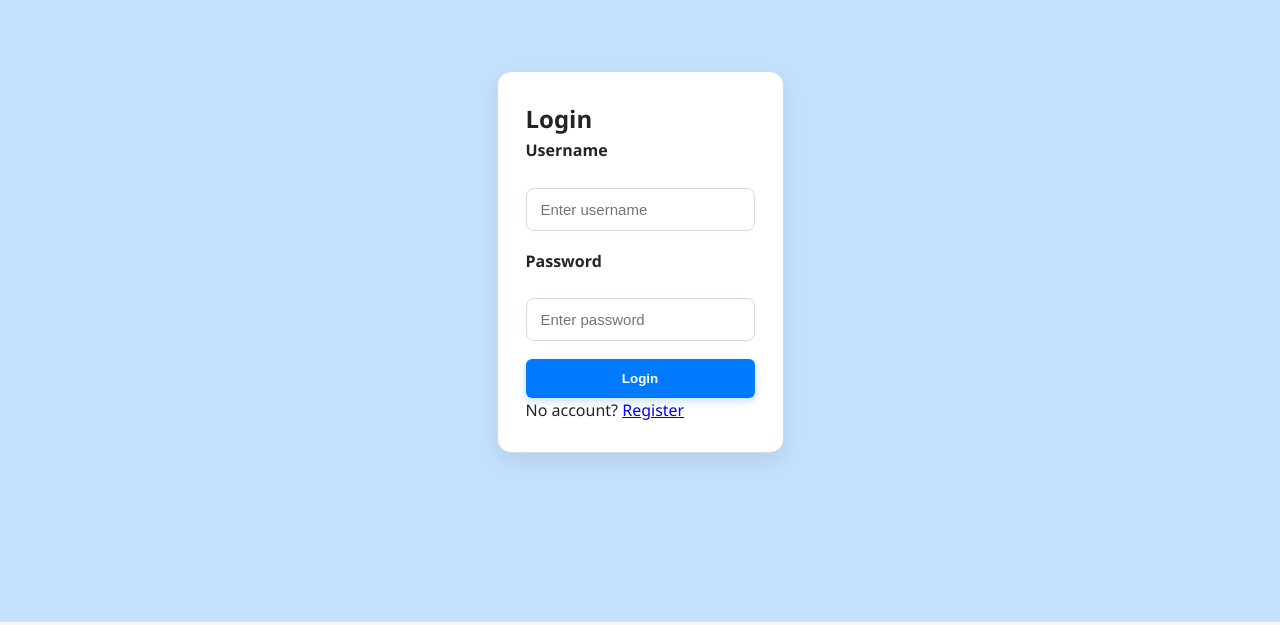
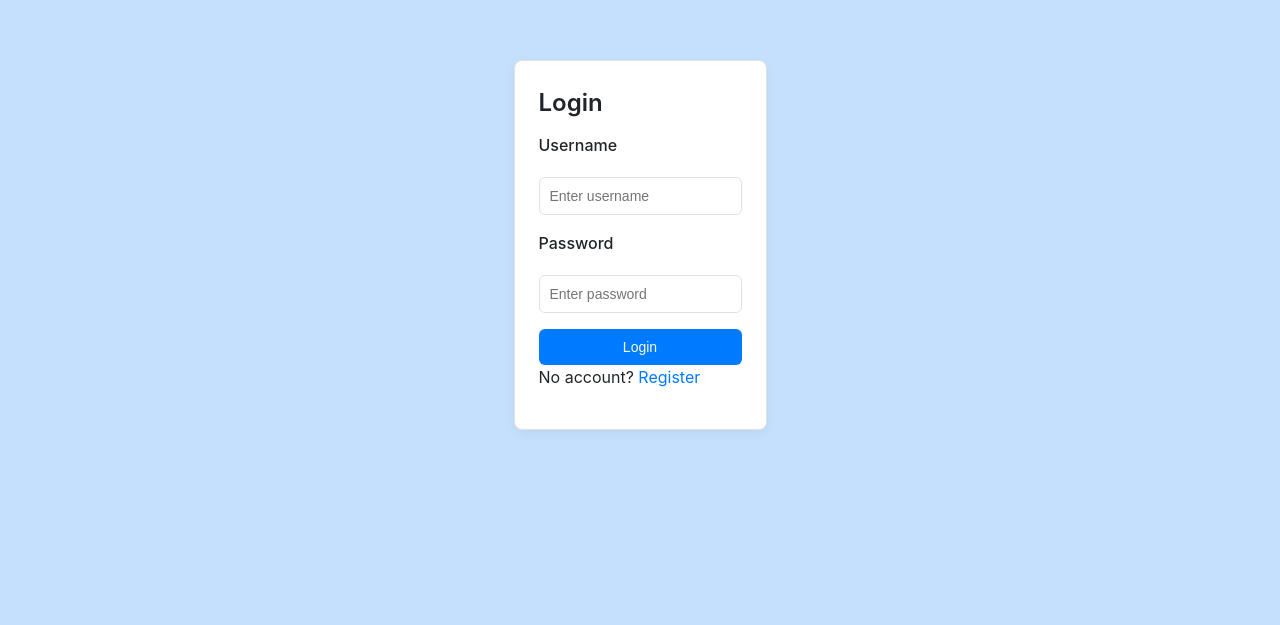
Before and after one commit to nsk20051010/LoanLens, a React (Create React App) app in the folder frontend/: page /login in a window 1280 px wide. Shown: the part 175-800 px from the top of the page. Built offline with nearby package versions, Linux system fonts and the light colour scheme; no server answers.

Commit message:
Update styles.css

```diff
--- a/frontend/src/styles.css
+++ b/frontend/src/styles.css
@@ -1,108 +1,104 @@
 /* -----------------------------------------------------
-   Root Variables (Theme: Modern Soft Blue)
+Root Variables (Theme 1: Modern & Trustworthy)
 ----------------------------------------------------- */
 :root {
   --primary: #007AFF;
   --primary-dark: #005bb5;
-  --secondary: #e8f1ff;
+  --secondary: #f0f7ff;
   --danger: #dc3545;
   --success: #28a745;
-
   --text-dark: #212529;
-  --text-light: #ffffff;
+  --text-light: #f8f9fa;
   --text-muted: #6c757d;
-
-  --bg-body: #c4e0fc;        /* full-page background */
-  --bg-surface: #ffffff;     /* cards, input fields */
-
-  --border-color: #d0dae6;
-  --shadow: 0 8px 22px rgba(0, 0, 0, 0.08);
-
-  --nav-height: 65px;
+  --bg-body: #c4e0fc;       /* Page background */
+  --bg-surface: #FFFFFF;    /* Card, inputs, UI elements */
+  --border-color: #dee2e6;
+  --shadow: 0 4px 12px rgba(0, 0, 0, 0.05);
+  --nav-height: 60px;
 }
 
 /* -----------------------------------------------------
 Global Styles
 ----------------------------------------------------- */
 *, *::before, *::after {
-  box-sizing: border-box;
   margin: 0;
   padding: 0;
+  box-sizing: border-box;
 }
 
 body {
-  font-family: "Segoe UI", Roboto, Arial, sans-serif;
-  background: var(--bg-body);
+  font-family: -apple-system, BlinkMacSystemFont, "Segoe UI", Roboto, Helvetica, Arial, sans-serif;
+  background: var(--bg-body);    /* ONLY page background */
   color: var(--text-dark);
-  padding-top: calc(var(--nav-height) + 12px);
-  line-height: 1.6;
+  padding-top: var(--nav-height);
+  line-height: 1.5;
 }
 
-/* Smooth fade-in effect globally */
-.fade-in {
-  opacity: 0;
-  transform: translateY(10px);
-  animation: fadeIn 0.6s ease-out forwards;
+h1, h2, h3, h4, h5, h6 {
+  margin-bottom: 0.75rem;
+  font-weight: 600;
 }
-@keyframes fadeIn {
-  to {
-    opacity: 1;
-    transform: translateY(0);
+
+p { margin-bottom: 1rem; }
+
+a {
+  color: var(--primary);
+  text-decoration: none;
+  transition: 0.2s ease;
 }
-}
+
+a:hover { color: var(--primary-dark); }
+
+ul { list-style-type: none; }
 
 /* -----------------------------------------------------
 Main Container
 ----------------------------------------------------- */
 .container {
-  max-width: 1050px;
-  margin: 30px auto;
-  padding: 24px;
-  animation: fadeIn 0.7s ease-out;
+  max-width: 960px;
+  margin: 0 auto;
+  padding: 24px 20px;
 }
 
 /* -----------------------------------------------------
-   Navbar (slightly lowered + floating)
+Navbar
 ----------------------------------------------------- */
 .navbar {
   position: fixed;
-  top: 10px; /* lowered for floating look */
-  left: 50%;
-  transform: translateX(-50%);
-
-  width: calc(100% - 40px);
-  max-width: 1200px;
+  top: 0; left: 0; right: 0;
+  z-index: 1000;
 
   display: flex;
   justify-content: space-between;
   align-items: center;
+  gap: 1rem;
 
-  background: var(--bg-surface);
-  padding: 14px 24px;
-  border-radius: 12px;
+  padding: 0 20px;
+  min-height: var(--nav-height);
 
-  box-shadow: var(--shadow);
-  border: 1px solid var(--border-color);
-  z-index: 1000;
+  background: var(--bg-surface); /* White navbar */
+  color: var(--text-dark);
+
+  border-bottom: 1px solid var(--border-color);
+  box-shadow: 0 2px 4px rgba(0, 0, 0, 0.02);
 }
 
 .logo {
-  font-size: 1.6rem;
   font-weight: 700;
+  font-size: 1.5rem;
   color: var(--primary);
 }
 
 .nav-links {
   display: flex;
-  gap: 22px;
+  gap: 16px;
 }
 
 .nav-links a {
+  padding: 8px 4px;
+  font-weight: 500;
   color: var(--text-muted);
-  padding: 8px 4px;
   border-bottom: 2px solid transparent;
-  font-weight: 500;
-  transition: 0.2s ease;
 }
 
 .nav-links a.active {
@@ -110,40 +106,67 @@ body {
   border-bottom-color: var(--primary);
 }
 
+.logout-btn {
+  background: var(--danger);
+}
+
 /* -----------------------------------------------------
 Buttons
 ----------------------------------------------------- */
 button {
-  padding: 12px 18px;
+  padding: 10px 16px;
+  border-radius: 6px;
   background: var(--primary);
   color: var(--text-light);
-  border-radius: 6px;
   border: none;
   cursor: pointer;
-  font-weight: 600;
+  font-size: 14px;
+  font-weight: 500;
   transition: 0.2s ease;
-  box-shadow: 0 3px 8px rgba(0, 122, 255, 0.25);
 }
 
-button:hover {
-  background: var(--primary-dark);
-}
-
-.logout-btn {
-  background: var(--danger) !important;
+button:hover { background: var(--primary-dark); }
+button:disabled {
+  opacity: 0.6;
+  cursor: not-allowed;
 }
 
 /* -----------------------------------------------------
-   Cards (Floating Forms, Dashboard Boxes)
+Cards & Lists
 ----------------------------------------------------- */
 .card {
-  background: var(--bg-surface);
-  padding: 28px;
-  margin: 30px 0;
-  border-radius: 14px;
+  background: var(--bg-surface); /* WHITE */
+  padding: 24px;
+  border-radius: 8px;
   border: 1px solid var(--border-color);
   box-shadow: var(--shadow);
-  animation: fadeIn 0.7s ease-out;
+  margin-bottom: 20px;
+}
+
+.list {
+  border: 1px solid var(--border-color);
+  border-radius: 8px;
+  overflow: hidden;
+  padding: 0;
+}
+
+.member-item,
+.list li {
+  background: var(--bg-surface); /* WHITE rows */
+  padding: 16px;
+  border-bottom: 1px solid var(--border-color);
+  display: flex;
+  justify-content: space-between;
+  align-items: center;
+}
+
+.member-item:last-child,
+.list li:last-child {
+  border-bottom: none;
+}
+
+.muted {
+  color: var(--text-muted);
 }
 
 /* -----------------------------------------------------
@@ -152,23 +175,33 @@ button:hover {
 .form {
   display: flex;
   flex-direction: column;
-  gap: 18px;
+  gap: 16px;
+}
+
+.form-inline {
+  display: flex;
+  flex-wrap: wrap;
+  gap: 12px;
 }
 
 .form label {
-  font-weight: 600;
-  margin-bottom: 6px;
+  font-weight: 500;
+  margin-bottom: 4px;
 }
 
+/* INPUTS — UPDATED AS REQUESTED (WHITE BACKGROUND) */
 input,
 select,
 textarea {
   width: 100%;
-  padding: 12px 14px;
-  border-radius: 8px;
+  padding: 10px;
+  border-radius: 6px;
   border: 1px solid var(--border-color);
-  background: var(--bg-surface);   /* WHITE inputs */
-  font-size: 15px;
+
+  background: var(--bg-surface);   /* WHITE INPUT FIELDS */
+  color: var(--text-dark);
+
+  font-size: 14px;
   transition: 0.2s ease;
 }
 
@@ -177,88 +210,68 @@ select:focus,
 textarea:focus {
   outline: none;
   border-color: var(--primary);
-  box-shadow: 0 0 0 4px var(--secondary);
-}
-
-/* -----------------------------------------------------
-   Lists & Member Items
------------------------------------------------------ */
-.member-item,
-.list li {
-  background: var(--bg-surface);
-  padding: 18px;
-  border-bottom: 1px solid var(--border-color);
-}
-
-.member-item:last-child,
-.list li:last-child {
-  border-bottom: none;
-}
-
-.list {
-  border-radius: 12px;
-  overflow: hidden;
-  border: 1px solid var(--border-color);
-}
-
-/* -----------------------------------------------------
-   Dashboard Summary Cards
------------------------------------------------------ */
-.summary-grid {
-  display: grid;
-  grid-template-columns: repeat(auto-fit, minmax(240px, 1fr));
-  gap: 24px;
-}
-
-.summary-grid .card {
-  margin: 0;
-  text-align: center;
-  padding: 24px;
-}
-
-.summary-grid .card h3 {
-  color: var(--text-muted);
-  margin-bottom: 10px;
-}
-
-.summary-grid .card p {
-  font-size: 2.4rem;
-  font-weight: 700;
-  color: var(--primary);
+  box-shadow: 0 0 0 3px var(--secondary);
 }
 
 /* -----------------------------------------------------
 Auth Pages
 ----------------------------------------------------- */
 .auth-page-wrapper {
-  min-height: calc(100vh - 80px);
   display: flex;
   justify-content: center;
   align-items: center;
+  min-height: calc(100vh - var(--nav-height));
+  padding: 20px;
 }
 
 .auth-page-wrapper .card {
-  max-width: 430px;
+  max-width: 400px;
+}
+
+.error { color: var(--danger); font-weight: 500; }
+.success { color: var(--success); font-weight: 500; }
+
+/* -----------------------------------------------------
+Dashboard
+----------------------------------------------------- */
+.summary-grid {
+  display: grid;
+  gap: 20px;
+  grid-template-columns: repeat(auto-fit, minmax(200px, 1fr));
+  margin-bottom: 24px;
+}
+
+.summary-grid .card {
+  text-align: center;
+  margin-bottom: 0;
+}
+
+.summary-grid .card h3 {
+  color: var(--text-muted);
+}
+
+.summary-grid .card p {
+  font-size: 2rem;
+  color: var(--primary);
 }
 
 /* -----------------------------------------------------
-   Responsive Design
+Responsive (Mobile)
 ----------------------------------------------------- */
-@media (max-width: 650px) {
+@media (max-width: 600px) {
+  .container { padding: 16px 12px; }
+
   .navbar {
-    flex-direction: column;
     gap: 12px;
-    padding: 18px;
-  }
-
-  .nav-links {
-    gap: 12px;
-    flex-wrap: wrap;
     justify-content: center;
   }
 
-  .container {
-    padding: 16px;
-    margin-top: 40px;
+  .logo { width: 100%; text-align: center; }
+
+  .nav-links { justify-content: center; }
+
+  .logout-btn { width: 100%; }
+
+  .form-inline { flex-direction: column; }
+  .form-inline button { width: 100%; }
 }
-}
```
Lines whose indentation alone changed are shown as unchanged.
